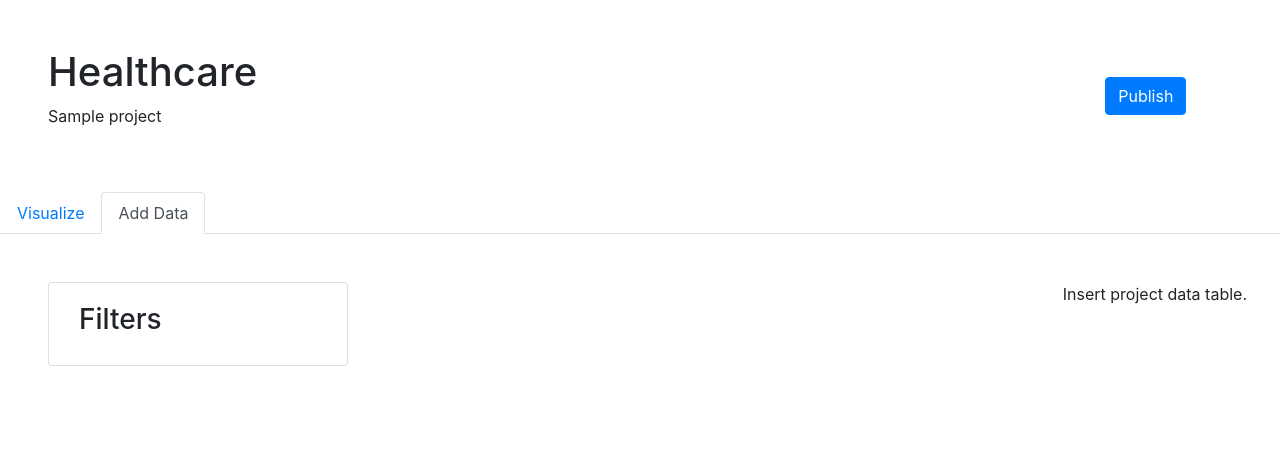
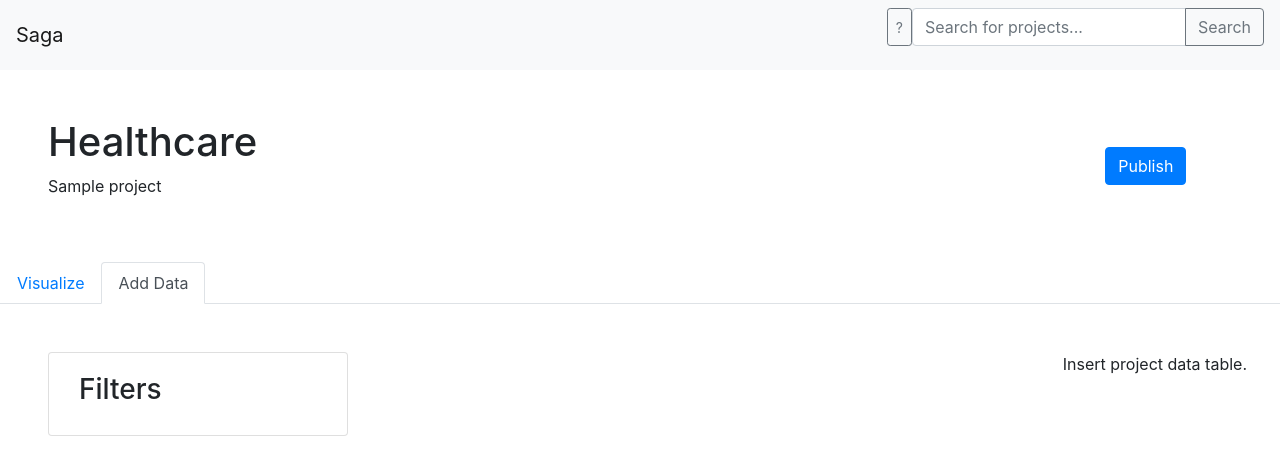
Before and after one commit to josephmannis/saga-ml-client, a React (Create React App) app: page / in a window 1280 px wide. Shown: the top 472 px of the page. Built offline with nearby package versions, Linux system fonts and the light colour scheme.

Commit message:
wip headerbar with no functionality

```diff
--- a/src/App.tsx
+++ b/src/App.tsx
@@ -3,14 +3,16 @@ import './App.css';
 import ProjectDashboard from './components/project-dashboard/ProjectDashboard';
 import 'bootstrap/dist/css/bootstrap.css';
 import { IProject } from './components/model';
+import Header from "./components/Global/Header";
 
 const App: React.FC = () => {
   return (
     <div className="App">
+      <Header />
       <ProjectDashboard project={ getSampleProject() }/>
     </div>
   );
-}
+};
 
 function getSampleProject(): IProject {
   return (
--- a/src/components/Global/Header.tsx
+++ b/src/components/Global/Header.tsx
@@ -1,13 +1,22 @@
 import React from 'react'
+import {Form, Nav, Navbar} from "react-bootstrap";
+import SearchBar from "../Shared/SearchBar";
+import HelpButton from "../Shared/HelpButton";
 
 interface IHeaderProps {
 
 }
 
 const Header: React.FC<IHeaderProps> = props => {
-     return (
-         <p>Hello from the header</p>
-     );
+  return (
+    <Navbar bg="light" expand="lg">
+      <Navbar.Brand href="#home">Saga</Navbar.Brand>
+      <Nav className="ml-auto">
+        <HelpButton/> {/* Need to make clicking this do something*/}
+        <SearchBar hintText={"Search for projects..."}/>
+      </Nav>
+    </Navbar>
+  );
 };
 
 export default Header;
--- /dev/null
+++ b/src/components/Shared/HelpButton.tsx
@@ -0,0 +1,15 @@
+import React from 'react';
+import Button from 'react-bootstrap/Button';
+
+interface HelpButtonProps {
+}
+
+const HelpButton: React.FC<HelpButtonProps> = (props) => {
+    return (
+      <Button className="mb-3" variant="outline-secondary" size="sm" style={{padding:'50'}} >
+        ? {/*Placeholder for icon*/}
+      </Button>
+    )
+};
+
+export default HelpButton;
--- a/src/components/Shared/SearchBar.tsx
+++ b/src/components/Shared/SearchBar.tsx
@@ -1,4 +1,3 @@
-
 import React from 'react';
 import InputGroup from "react-bootstrap/InputGroup";
 import Button from 'react-bootstrap/Button';
```
